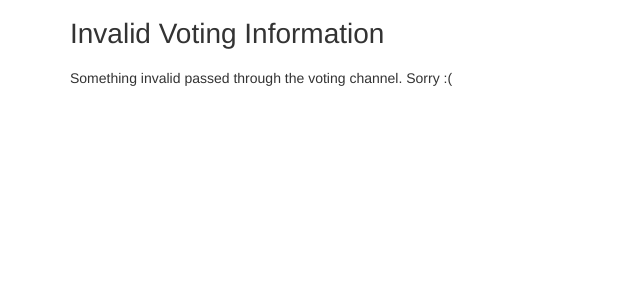
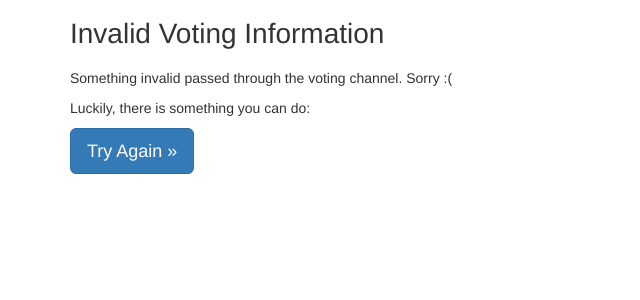
Before and after one commit to genitrust/vote-bitcoin, a Django app: page /submit in a window 1280 px wide. Shown: the top 300 px of the page, without its empty margins (0-640 px from the left). Run offline with Django 3.2, Linux system fonts and the light colour scheme; some libraries are stand-ins or nearby versions.

Commit message:
DRY template divs

```diff
--- /dev/null
+++ b/votebitcoin/templates/divs/try-again.html
@@ -0,0 +1,7 @@
+<div>
+    <form method="get" action="{% url 'vote' %}">
+    <p>
+        <button type="submit" class="btn btn-primary btn-lg">Try Again &raquo;</button>
+    </p>
+    </form>
+</div>
--- a/votebitcoin/templates/voting-invalid.html
+++ b/votebitcoin/templates/voting-invalid.html
@@ -7,5 +7,9 @@
 
 <div>
     <p>Something invalid passed through the voting channel. Sorry :(</p>
+
+    <p>Luckily, there is something you can do:</p>
+    {% include 'divs/try-again.html' %}
 </div>
+
 {% endblock %}
```
Also changed, not shown: votebitcoin/templates/vote-card-not-activated.html (+3 -6 lines).
